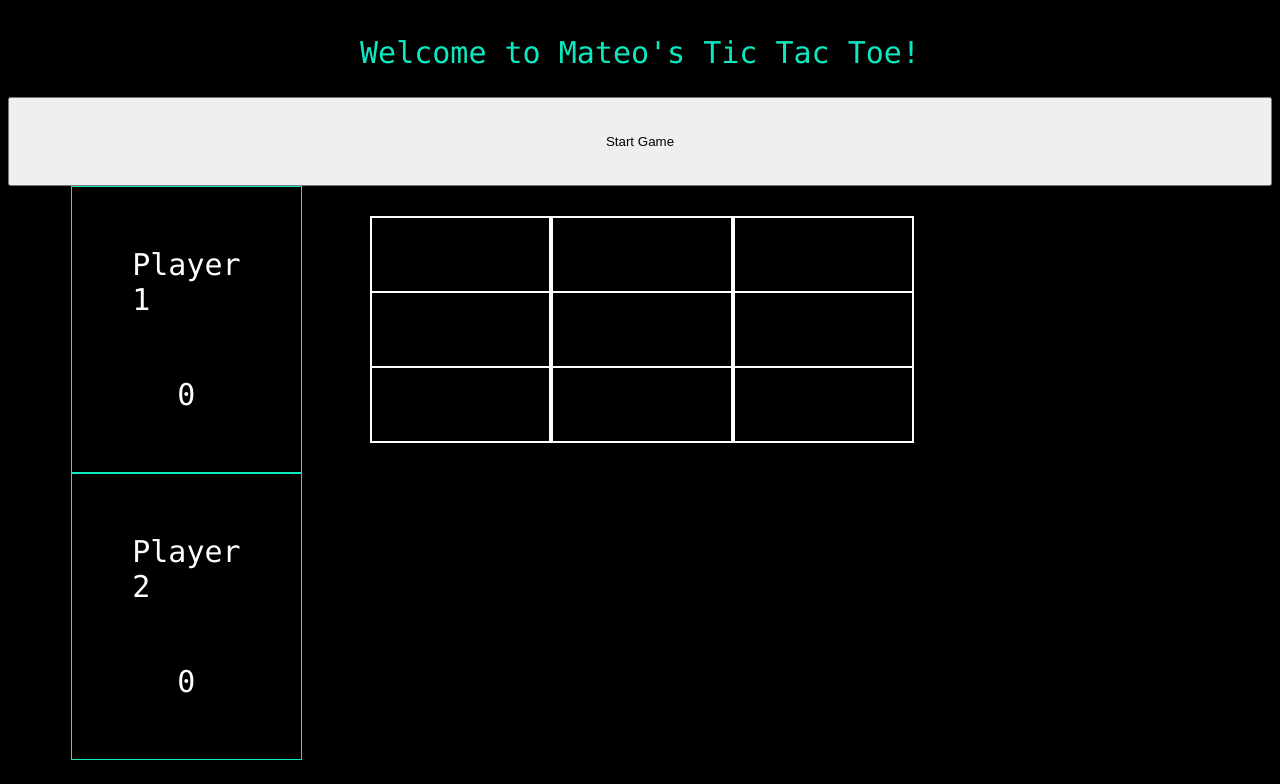
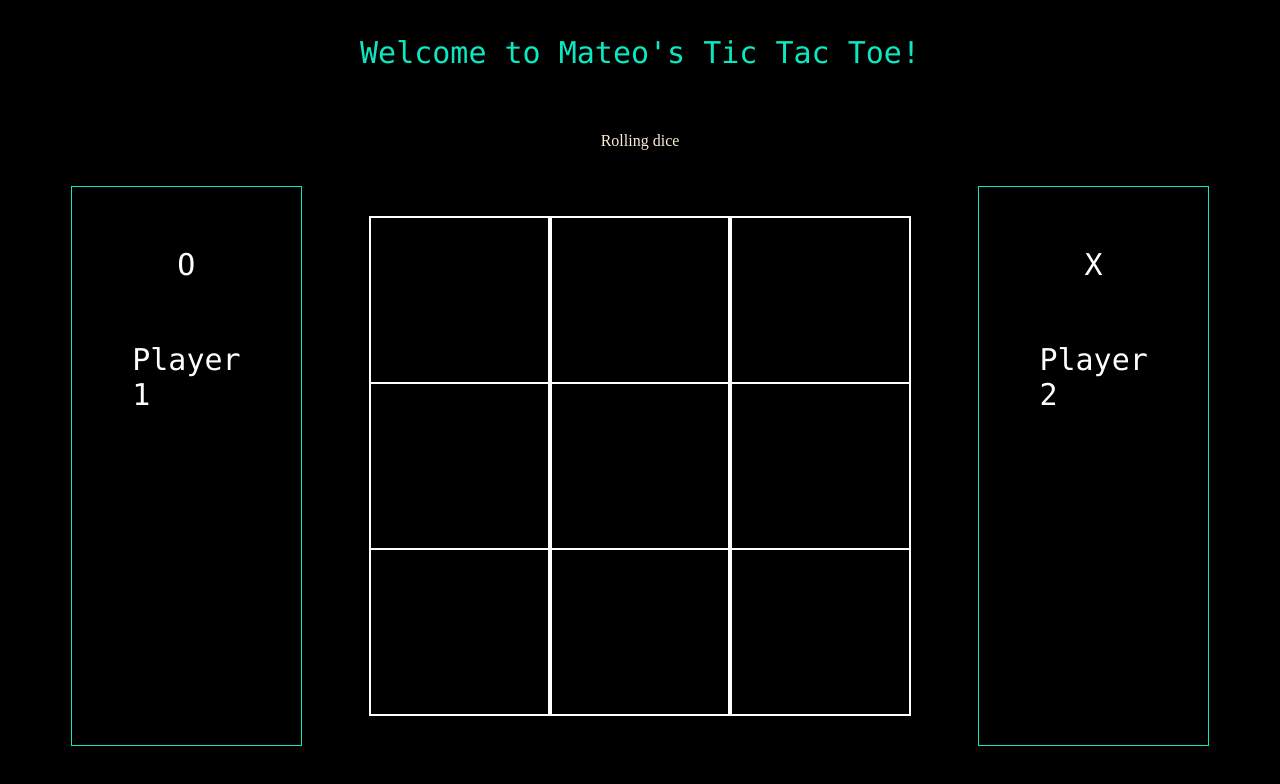
Before and after one commit to mateoz14/TicTacToe-Project, a plain HTML site: page index.html in a window 1280 px wide. Both pictures are taken after a click on the button "Start Game". Drawn offline with Linux system fonts and the light colour scheme.

Commit message:
first step in making rolling dice "animation".

```diff
--- a/index.html
+++ b/index.html
@@ -10,11 +10,16 @@
 <body>
     <div class="main-container">
         <div class="welcome">Welcome to Mateo's Tic Tac Toe!</div>
-        <button class="start-button">Start Game</button>
+        <div class="button">
+            <button id="start-button">Start Game</button>
+            <div id="dice-roll">Rolling dice</div>
+        </div>
         <div class="game-container">
             <div class="player1-board">
+                <div id="marker">O</div>
                 <div id="player-1">Player 1</div>
-                <div id="player-1-score">0</div>
+                <div id="player-1-score"></div>
+
             </div>
             <div class="tictactoe-box">
                 <div class="row1">
@@ -33,10 +38,11 @@
                     <div id="box3"></div>
                 </div>
             </div>
-            <div class="tictactoe-box"></div>
             <div class="player2-board">
+                <div id="marker">X</div>
                 <div id="player-2">Player 2</div>
-                <div id="player-2-score">0</div>
+                <div id="player-2-score"></div>
+
             </div>
         </div>
     </div>
--- a/script.js
+++ b/script.js
@@ -0,0 +1,12 @@
+const startGame = ((player1, player2, roll1, roll2) => {
+    const startButton = document.querySelector('#start-button')
+    function rollDiceAnimation() {
+        startButton.element = ""
+        startButton.innerText = "Rolling dice";
+    }
+    startButton.addEventListener('click', () => {
+        diceRollText = document.querySelector("#dice-roll");
+        diceRollText.style.display = "block";
+        startButton.style.display = "none";
+    })
+})();
--- a/style.css
+++ b/style.css
@@ -39,6 +39,16 @@ html {
     background-color: rgb(6, 131, 109);
     transform: scale(1.1); /* Animate! */
 }
+
+#dice-roll  {
+    background-color: black;
+    border-color: black;
+    color: antiquewhite;
+    position: absolute;
+    display: none;
+}
+
+
 
 .button {
     display: flex;
```
